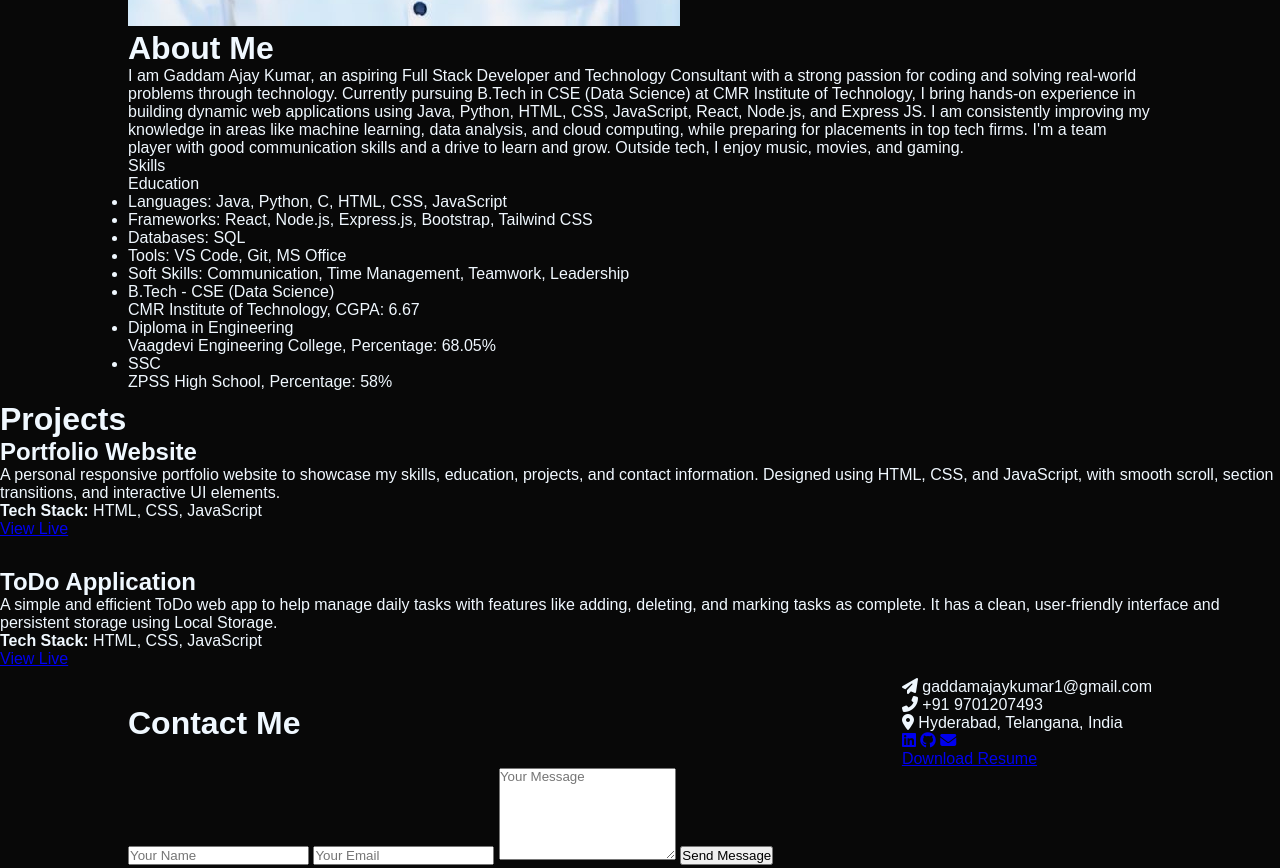
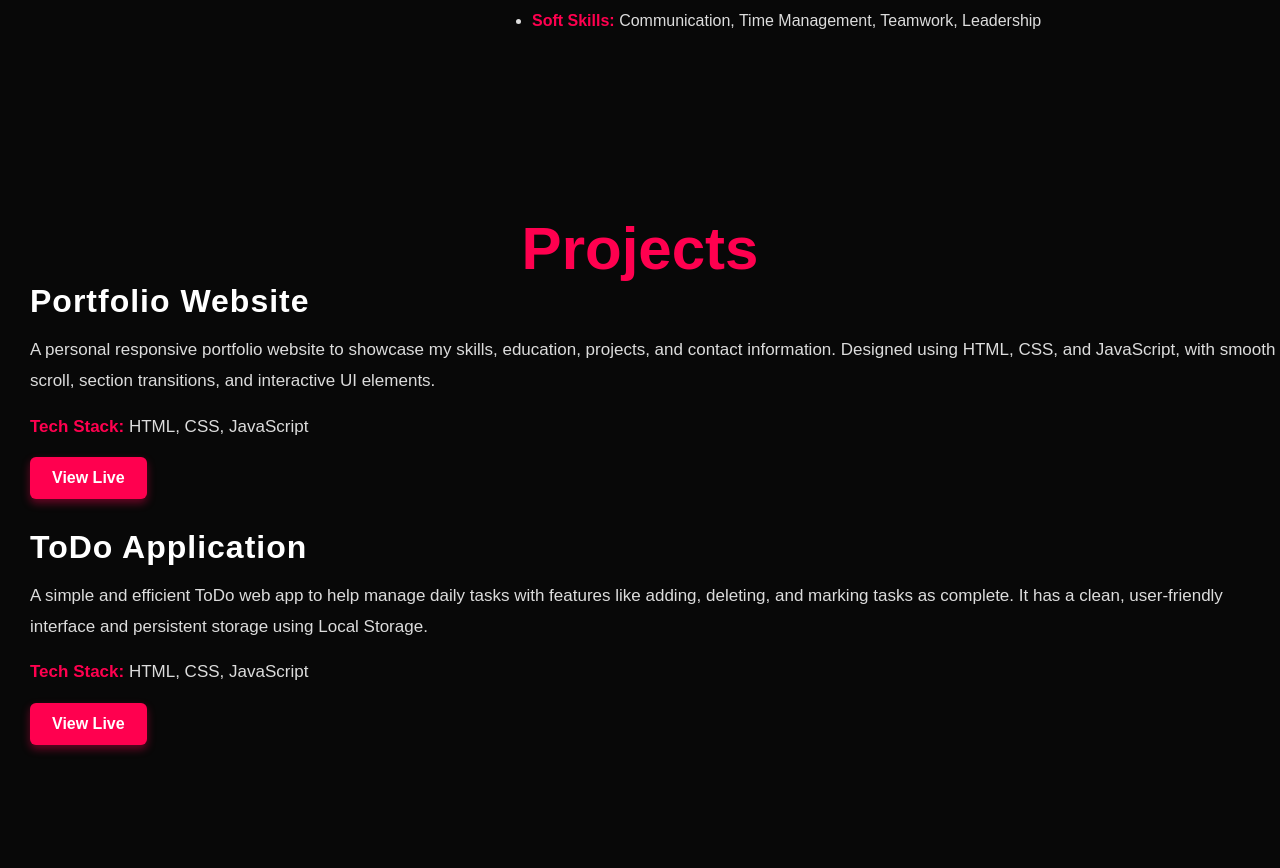
Before and after one commit to GADDAMAJAYKUMAR/Portfolio, a plain HTML site: page index.html in a window 1280 px wide. Shown: the part 1494-2362 px from the top of the page. Drawn offline with Linux system fonts and the light colour scheme.

Commit message:
Update style.css

```diff
--- a/style.css
+++ b/style.css
@@ -10,35 +10,36 @@ body {
     color: aliceblue;
 }
 
-/* FIX 1: Background Image */
+/* ---------------- Header Section ---------------- */
 #header {
     width: 100%;
-    height: 100vh;
-    background-image: url("./images/background.jpg"); /* relative path corrected */
+    min-height: 100vh;
+    background-image: url("images/background.jpg");
     background-size: cover;
     background-position: center;
-    padding-top: 0;
+    background-repeat: no-repeat;
     display: flex;
     flex-direction: column;
     justify-content: space-between;
 }
 
-.container {
-    padding: 10px 10%;
+/* ---------------- Navigation ---------------- */
+nav {
     display: flex;
     justify-content: space-between;
     align-items: center;
-    flex-wrap: wrap; /* allow wrapping instead of gap: 700px */
+    padding: 20px 10%;
+    background-color: #080808;
+    flex-wrap: wrap;
+    z-index: 1000;
+    width: 100%;
 }
 
-/* LOGO */
 .logo-text {
     font-size: 36px;
     font-weight: 1000;
     color: white;
-    margin: 0;
-    font-family: 'Poppins', sans-serif;
-    box-shadow: 4px 4px 8px 2px rgba(0, 0, 0, 0.5);
+    box-shadow: 4px 4px 8px 2px rgba(0,0,0,0.5);
 }
 
 .logo-text span {
@@ -46,25 +47,13 @@ body {
     font-size: 34px;
 }
 
-/* NAVIGATION */
-nav {
-    display: flex;
-    align-items: center;
-    justify-content: space-between;
-    flex-wrap: wrap;
-    background: #080808;
-    z-index: 1000;
-    width: 100%;
-}
-
 nav ul {
+    list-style: none;
     display: flex;
     gap: 20px;
     flex-wrap: wrap;
-}
-
-nav ul li {
-    list-style: none;
+    padding: 0;
+    margin: 0;
 }
 
 nav ul li a {
@@ -89,11 +78,12 @@ nav ul li a:hover::after {
     width: 100%;
 }
 
-/* HEADER TEXT */
+/* ---------------- Header Text ---------------- */
 .header-text {
-    text-align: right;
-    margin-top: 20%;
+    text-align: center;
+    margin-top: auto;
     font-size: 30px;
+    padding: 40px 20px;
 }
 
 .header-text h1 {
@@ -105,71 +95,339 @@ nav ul li a:hover::after {
     color: #ff004f;
 }
 
-/* --- Keep the rest of your styles (about, projects, contact) the same as you already wrote --- */
+/* ---------------- About Section ---------------- */
+#about {
+    padding: 80px 0;
+    color: #ababab;
+}
 
-/* ------------------------------------- MOBILE RESPONSIVE FIXES ------------------------------------- */
+#row {
+    display: flex;
+    justify-content: space-between;
+    flex-wrap: wrap;
+}
+
+.about-col1 {
+    flex-basis: 35%;
+}
+
+.about-col1 img {
+    width: 100%;
+    border-radius: 15px;
+}
+
+.about-col2 {
+    flex-basis: 60%;
+}
+
+.about-col2 h1 {
+    color: #ff004f;
+    padding-bottom: 50px;
+}
+
+.about-col2 p {
+    font-size: 16px;
+    line-height: 1.8;
+    margin-bottom: 20px;
+    color: #ddd;
+    text-align: justify;
+}
+
+.tab-content ul {
+    padding-left: 20px;
+    margin-top: 10px;
+}
+
+.tab-content ul li {
+    margin-bottom: 15px;
+    line-height: 1.8;
+    font-size: 16px;
+    color: #ddd;
+}
+
+.tab-content ul li span {
+    font-weight: 600;
+    color: #ff004f;
+    display: inline-block;
+    margin-bottom: 4px;
+}
+
+.sub-title {
+    font-size: 60px;
+    font-weight: 600;
+    color: #fff;
+}
+
+.tab-title {
+    display: flex;
+    margin: 20px 0 40px;
+}
+
+.tab-links {
+    margin-right: 15px;
+    font-size: 18px;
+    font-weight: 500;
+    cursor: pointer;
+    position: relative;
+}
+
+.tab-links::after {
+    content: '';
+    width: 0;
+    height: 3px;
+    background-color: #ff004f;
+    position: absolute;
+    left: 0;
+    bottom: -8px;
+    transition: 0.5s;
+}
+
+.tab-links.active-link::after {
+    width: 50%;
+}
+
+.tab-content {
+    display: none;
+    list-style: none;
+    margin: 10px 0;
+}
+
+.tab-content.active-tab {
+    display: block;
+}
+
+/* ---------------- Project Section ---------------- */
+.project-section {
+    min-height: 100vh;
+    width: 100%;
+    padding: 80px 0;
+}
+
+.container-section h1 {
+    color: #ff004f;
+    text-align: center;
+}
+
+.project-row .project-img {
+    padding-left: 30px;
+    padding: 20px 20px;
+}
+
+.project-details {
+    flex-basis: 55%;
+    color: #ababab;
+    padding-left: 30px;
+    display: flex;
+    flex-direction: column;
+    justify-content: center;
+}
+
+.project-details h2 {
+    color: #fff;
+    font-size: 32px;
+    margin-bottom: 15px;
+    font-weight: 700;
+    letter-spacing: 1px;
+}
+
+.project-details p {
+    line-height: 1.8;
+    font-size: 17px;
+    margin-bottom: 15px;
+    color: #dcdcdc;
+}
+
+.project-details p strong {
+    color: #ff004f;
+}
+
+.btn {
+    align-self: flex-start;
+    background-color: #ff004f;
+    color: white;
+    padding: 12px 22px;
+    font-weight: 600;
+    border-radius: 6px;
+    text-decoration: none;
+    transition: background-color 0.3s ease;
+    box-shadow: 0 4px 8px rgba(255, 0, 79, 0.4);
+}
+
+.btn:hover {
+    background-color: #e60045;
+    box-shadow: 0 6px 14px rgba(230, 0, 69, 0.6);
+}
+
+/* ---------------- Contact Section ---------------- */
+#contact {
+    padding: 80px 0;
+    color: #fff;
+    text-align: center;
+}
+
+.contact-title {
+    width: 100%;
+    margin-bottom: 40px;
+}
+
+.contact-title h1 {
+    padding-top: 0;
+    margin-top: 0;
+    color: #ff004f;
+}
+
+.contact-container {
+    display: flex;
+    justify-content: center;
+    flex-wrap: wrap;
+    gap: 60px;
+    padding: 0 10%;
+}
+
+.contact-left, .contact-right {
+    flex-basis: 45%;
+    text-align: left;
+}
+
+.contact-left p {
+    margin: 14px 0;
+    font-size: 16px;
+    color: #dcdcdc;
+    display: flex;
+    align-items: center;
+}
+
+.contact-left i {
+    color: #ff004f;
+    margin-right: 10px;
+    font-size: 18px;
+}
+
+.social-icons {
+    margin-top: 25px;
+    display: flex;
+    gap: 20px;
+    flex-wrap: wrap;
+    justify-content: flex-start;
+}
+
+.social-icons a {
+    color: #ababab;
+    font-size: 24px;
+    padding: 10px;
+    background-color: #1e1e1e;
+    border-radius: 8px;
+    transition: all 0.3s ease;
+    text-decoration: none;
+    display: inline-flex;
+    align-items: center;
+    justify-content: center;
+}
+
+.social-icons a:hover {
+    background-color: #ff004f;
+    color: #ffffff;
+}
+
+.social-icons a:hover i {
+    color: #ffffff;
+}
+
+.contact-right form {
+    display: flex;
+    flex-direction: column;
+    gap: 20px;
+}
+
+.contact-right input,
+.contact-right textarea {
+    width: 100%;
+    padding: 14px;
+    background: #1e1e1e;
+    border: none;
+    border-radius: 6px;
+    color: #fff;
+    font-size: 16px;
+    outline: none;
+}
+
+.contact-right .btn, .contact-left .btn {
+    background-color: #ff004f;
+    color: #fff;
+    padding: 12px 25px;
+    border: none;
+    border-radius: 6px;
+    font-weight: 600;
+    cursor: pointer;
+    transition: background 0.3s;
+    margin-top: 20px;
+    text-decoration: none;
+    display: inline-block;
+}
+
+.contact-right .btn:hover, .contact-left .btn:hover {
+    background: #e60045;
+}
+
+/* ---------------- Responsive ---------------- */
 @media only screen and (max-width: 768px) {
-    .container {
-        padding: 10px 5%;
-        flex-direction: column;
-        gap: 20px;
-        align-items: center;
-    }
-
     nav {
         flex-direction: column;
         align-items: center;
+        padding: 10px;
         text-align: center;
     }
 
     nav ul {
         flex-direction: column;
-        align-items: center;
         margin-top: 20px;
-        padding: 0;
     }
 
     nav ul li {
         margin: 10px 0;
     }
 
+    .logo-text {
+        font-size: 28px;
+    }
+
     .header-text {
         text-align: center;
-        margin-top: 50%;
         font-size: 24px;
+        margin-top: auto;
     }
 
     .header-text h1 {
         font-size: 40px;
     }
 
-    #row {
+    .container {
+        padding: 10px 5%;
+        flex-direction: column;
+        gap: 0;
+        align-items: center;
+    }
+
+    #row, .project-row, .contact-container {
         flex-direction: column;
         align-items: center;
     }
 
-    .about-col1,
-    .about-col2,
-    .contact-left,
-    .contact-right {
+    .about-col1, .about-col2, .project-details, .contact-left, .contact-right {
         width: 100%;
         padding: 10px 0;
     }
 
-    .project-section {
-        height: auto;
-        padding: 60px 5%;
+    .about-col1 img {
+        width: 100%;
+        max-width: 300px;
+        display: block;
+        margin: auto;
     }
 
-    .project-details {
-        width: 100%;
-        padding: 20px 0;
-    }
-
-    .contact-container {
-        flex-direction: column;
-        align-items: center;
-        padding: 20px 5%;
+    .tab-title {
+        justify-content: center;
+        flex-wrap: wrap;
     }
 
     .btn {
@@ -180,8 +438,4 @@ nav ul li a:hover::after {
     .sub-title {
         font-size: 40px;
     }
-
-    nav .logo-text {
-        font-size: 28px;
-    }
 }
```
